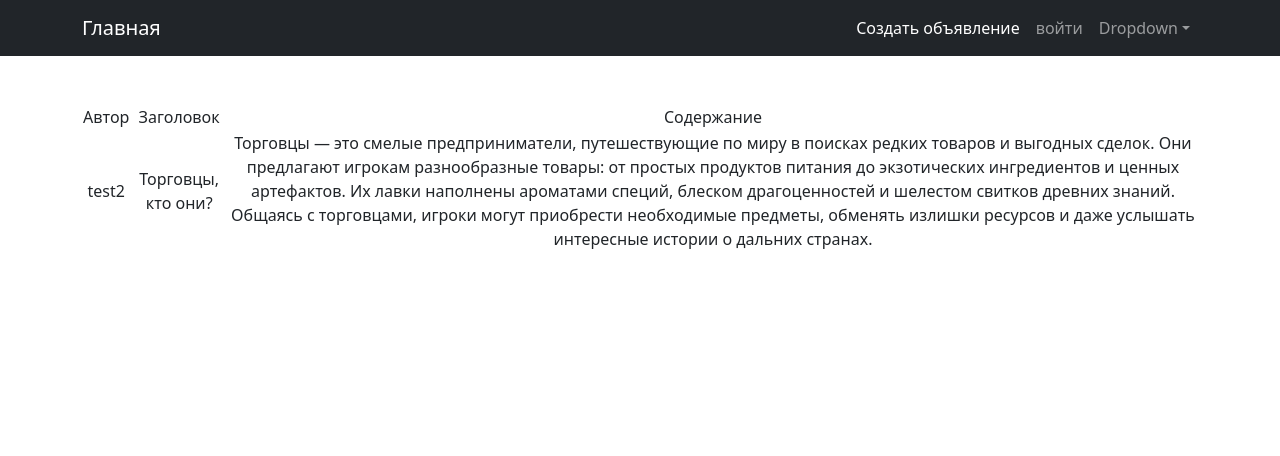
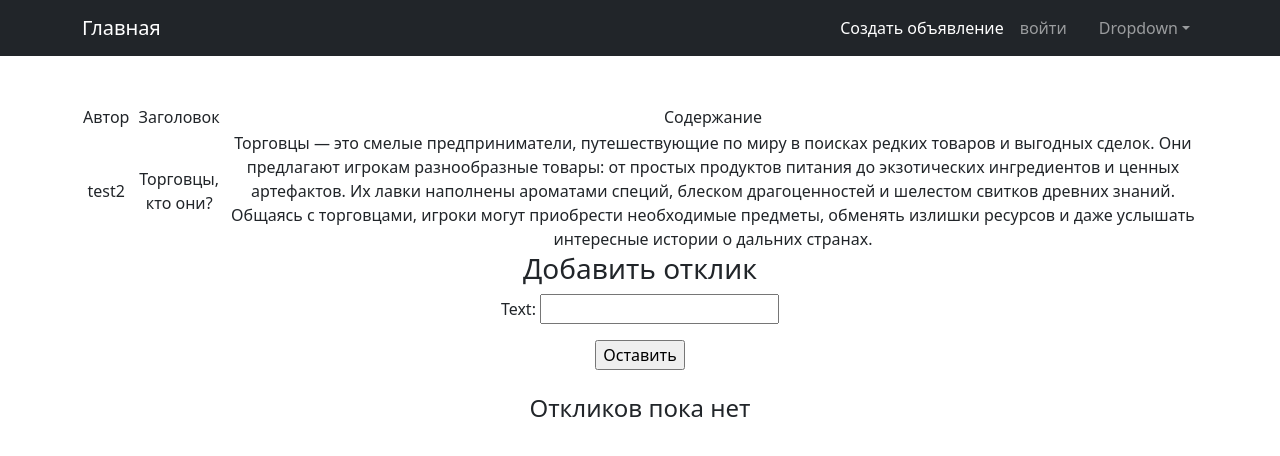
Before and after one commit to Lededevv/MMORPG, a Django app: page /ad/4 in a window 1280 px wide. Shown: the top 456 px of the page. Run offline with Django 5.2, Linux system fonts and the light colour scheme; data comes from the database, SQL or seed files in the repository; some libraries are stand-ins or nearby versions.

Commit message:
Создана форма CommentForm. В шаблон ad_detail.html добавлена форма для ввода откликов. Организована рассылка автору при создании отклика в представлении AdDetail  в методе post

```diff
--- a/notice/forms.py
+++ b/notice/forms.py
@@ -4,7 +4,7 @@ from django.core.mail import send_mail
 from django.forms import ModelForm
 
 from MMORPG import settings
-from notice.models import UserCode, Ad
+from notice.models import UserCode, Ad, Comment
 import secrets
 
 
@@ -13,6 +13,10 @@ class AdForm(ModelForm):
         model = Ad
         fields = ['heading', 'text', 'category']
 
+class CommentForm(ModelForm):
+    class Meta:
+        model = Comment
+        fields = ['text']
 
 class ConfirmSignupForm(SignupForm):
 
--- a/notice/models.py
+++ b/notice/models.py
@@ -21,7 +21,7 @@ class Ad(models.Model):
         return reverse_lazy('ad_detail', kwargs={'pk': self.pk})
 
 class Comment(models.Model):
-    Ad = models.ForeignKey(Ad, on_delete=models.CASCADE)
+    ad = models.ForeignKey(Ad, on_delete=models.CASCADE)
     user = models.ForeignKey(User, on_delete=models.CASCADE)
     text = models.CharField(max_length=255)
     time_create = models.DateTimeField(auto_now_add=True)
--- a/notice/views.py
+++ b/notice/views.py
@@ -1,10 +1,12 @@
+from django.conf import settings
 from django.contrib.auth.decorators import login_required
 from django.contrib.auth.mixins import LoginRequiredMixin
 from django.contrib.auth.models import User
+from django.core.mail import send_mail
 from django.shortcuts import render, redirect
 from django.views.generic import UpdateView, ListView, DetailView, CreateView
 
-from notice.forms import AdForm
+from notice.forms import AdForm, CommentForm
 from notice.models import Ad, UserCode
 
 class Adlist(ListView):
@@ -16,6 +18,33 @@ class AdDetail(DetailView):
     model = Ad
     context_object_name = 'ad'
     template_name = 'ad/ad_detail.html'
+
+    def post(self, request, *args, **kwargs):
+        ad = self.get_object()
+        form = CommentForm(request.POST)
+        if form.is_valid():
+            comment = form.save(commit=False)
+            comment.user = request.user
+            comment.ad = ad
+            comment.save()
+            send_mail(
+                subject='Отклик на объявление',
+                message=f'Привет {ad.user.username}!'
+                        f'На ваше объявление "{ad.heading}" '
+                        f'Пользователь: {comment.user.username} оставил отклик ',
+                from_email=settings.DEFAULT_FROM_EMAIL,
+                recipient_list=[ad.user.email],
+
+            )
+            return redirect('ad_detail', ad.pk)
+        return render(request, 'ad/ad_detail.html', {'form': form})
+    def get_context_data(self, **kwargs):
+        context = super().get_context_data(**kwargs)
+        context['form'] = CommentForm()
+        return context
+
+
+
 
 class AdCreate(LoginRequiredMixin, CreateView):
     model = Ad
--- a/templates/ad/ad_detail.html
+++ b/templates/ad/ad_detail.html
@@ -17,7 +17,26 @@
     <td>{{ad.heading}}</td>
     <td>{{ad.text|safe}}</td>
      </tr>
+</table>
+<h3>Добавить отклик</h3>
 
-</table>
+
+    <form action=""  method="post">
+        {% csrf_token %}
+        {{ form.as_p }}
+        <input type="submit" value="Оставить">
+    </form>
+    <br>
+    {% if ad.comment_set.all %}
+         {% for comment in ad.comment_set.all %}
+          <p>автор: {{comment.user}}<p/> <p> {{comment.text}}</p>
+          {% endfor %}
+    {% else %}
+         <h4>Откликов пока нет</h4>
+     {% endif %}
+
+
+
+
 
 {% endblock content %}
--- a/templates/flatpages/default.html
+++ b/templates/flatpages/default.html
@@ -27,6 +27,8 @@
                         {% else %}
                         <li class="nav-item"><a class="nav-link" href="{% url 'account_login' %}">войти</a></li>
                         {% endif %}
+                        <li class="nav-item"><a class="nav-link active" aria-current="page" href="{% url 'profile'  %}">{{user.username}}</a></li>
+
                         <li class="nav-item dropdown">
 
                             <a class="nav-link dropdown-toggle" id="navbarDropdown" href="#" role="button" data-bs-toggle="dropdown" aria-expanded="false">Dropdown</a>
```
Also changed, not shown: db.sqlite3, notice/migrations/0003_rename_ad_comment_ad.py (added).
